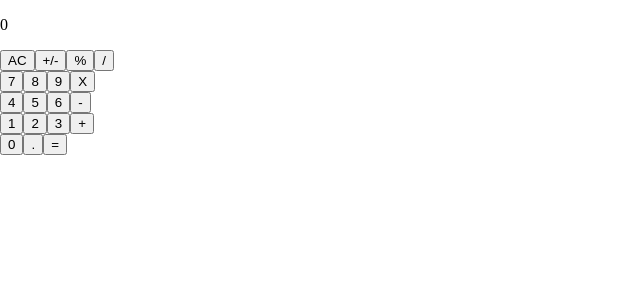
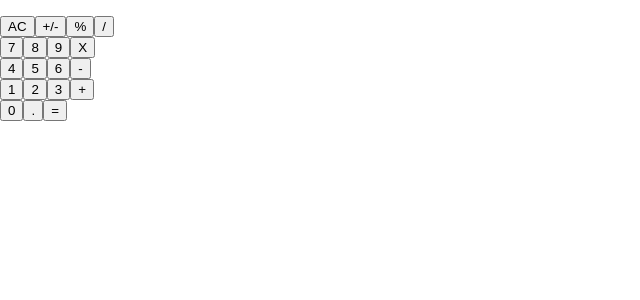
Before and after one commit to MarkoNS1990/react_calculator, a React (Create React App) app: page / in a window 1280 px wide. Shown: the top 300 px of the page, without its empty margins (0-640 px from the left). Built offline with nearby package versions, Linux system fonts and the light colour scheme.

Commit message:
Refactor app component to functional

```diff
--- a/src/components/App.js
+++ b/src/components/App.js
@@ -1,44 +1,30 @@
-import React, { Component } from 'react';
+import React, { useState } from 'react';
 import '../styles/App.css';
 import Display from './Display';
 import ButtonPanel from './ButtonPanel';
 import calculate from '../logic/calculate';
 
-class App extends Component {
-  constructor() {
-    super();
-    this.state = {
-      total: null,
-      next: null,
-      operation: null,
-    };
-    this.handleClick = this.handleClick.bind(this);
-  }
+function App() {
+  const [value, setValue] = useState({
+    total: null,
+    next: null,
+    operation: null,
+  });
 
-  handleClick(buttonName) {
-    const calculator = calculate(this.state, buttonName);
-    this.setState(
-      calculator,
-    );
-  }
+  const handleClick = (name) => {
+    const data = { ...value };
+    const result = calculate(data, name);
+    setValue({ ...result });
+  };
+  const { total, next } = value;
 
-  render() {
-    const { total, next } = this.state;
-    let show = total;
-    if (next) {
-      show = next;
-    }
-    if (show === null) {
-      show = '0';
-    }
-    return (
-      <>
-        <Display result={show.toString()} />
-        <ButtonPanel clickHandler={this.handleClick} />
-      </>
+  return (
 
-    );
-  }
+    <>
+      <Display result={(next && next.toString()) || (total && total.toString())} />
+      <ButtonPanel clickHandler={handleClick} />
+    </>
+  );
 }
 
 export default App;
```
